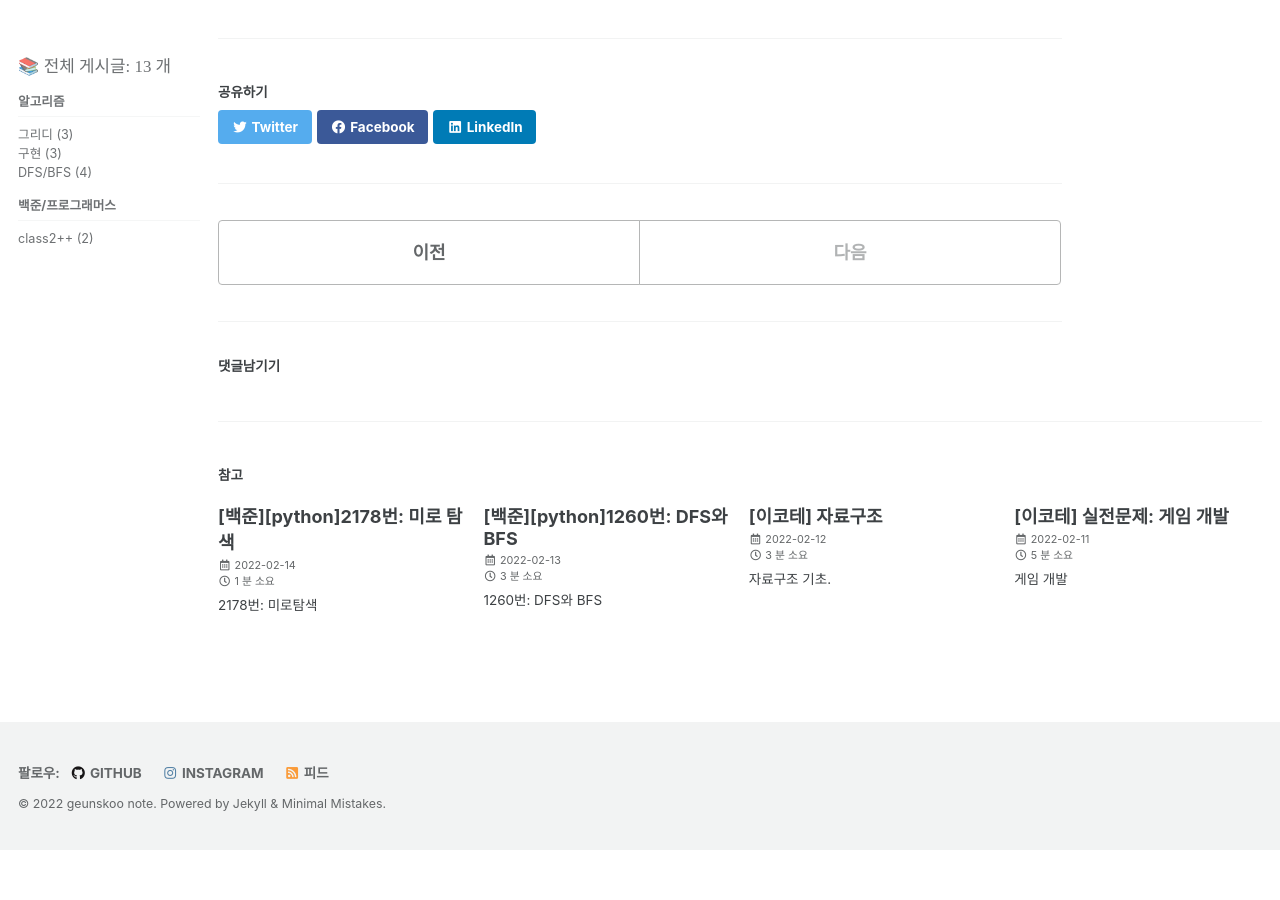
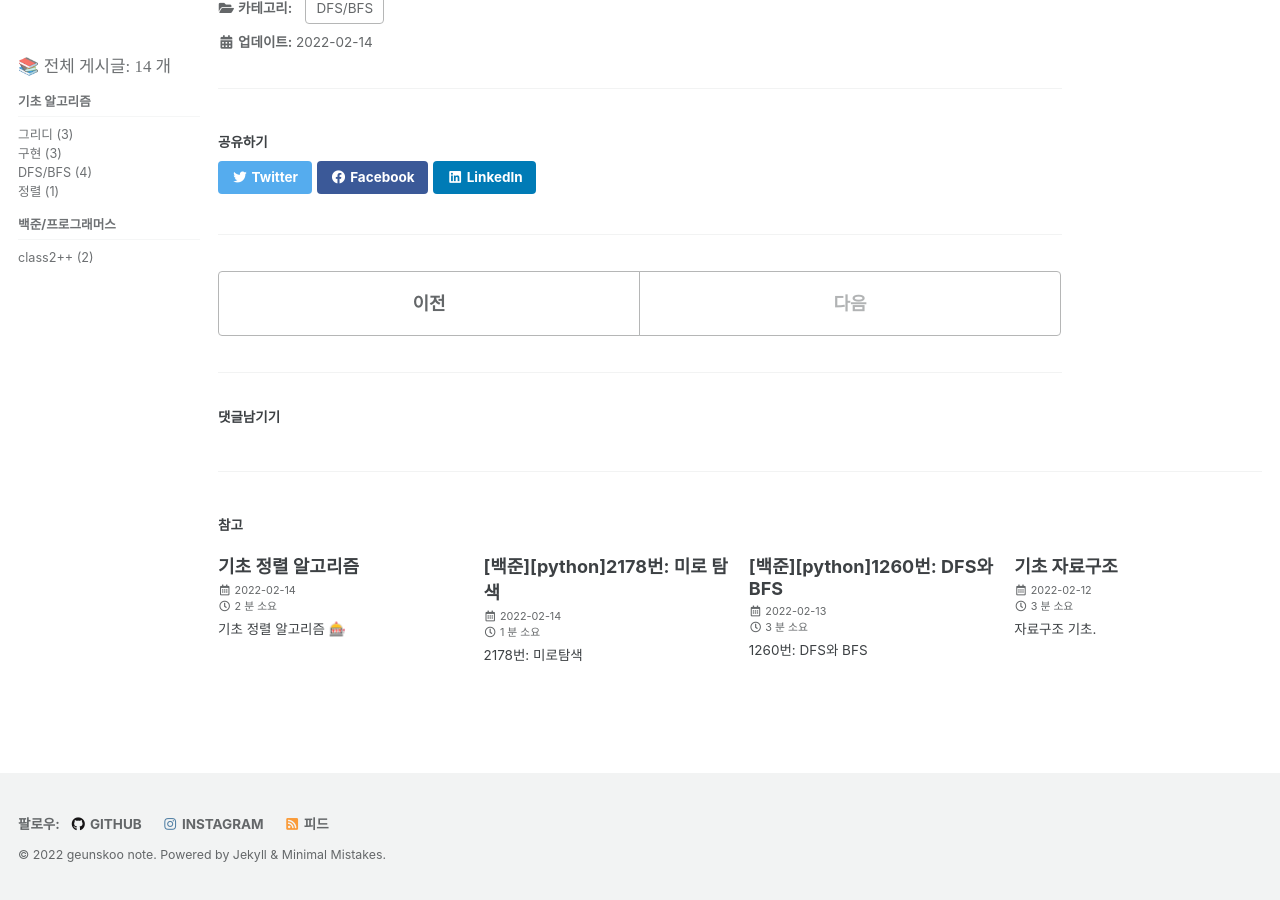
Before and after one commit to geunskoo/geunskoo.github.io, a Jekyll site: the page built from _posts/2022-02-14-maze.md, in a window 1280 px wide and 900 px high, scrolled down 2533 px. Built offline with Jekyll 4.4.1, drawn with Linux system fonts in a browser that asks for light colours; cached includes are drawn as plain includes; comment, search, counter and statistics services are not loaded; before the commit the page ends 3383 px from its top, so only the background shows below that; some of the changed lines change nothing that is shown; some of the changed text lies outside the part shown.

Commit message:
기초정렬 알고리즘 포스팅

````diff
--- a/_config.yml
+++ b/_config.yml
@@ -105,7 +105,7 @@
   name             : "geunskoo"
   avatar           : /assets/images/프로필.jpg
   bio              : "알고리즘 /CS /빅데이터 공부 중 ✍💦"
-  location         : "South Korea,Busan"
+  location         : "PNU 수학과"
   email            : "oryukdo3@naver.com"
   links:
     - label: "Email"
--- a/_includes/nav_list_main
+++ b/_includes/nav_list_main
@@ -10,7 +10,7 @@
       </li>
       <li>
         <!--span 태그로 카테고리들을 크게 분류 ex) C/C++/C-->
-        <span class="nav__sub-title">알고리즘 </span>
+        <span class="nav__sub-title">기초 알고리즘 </span>
             <ul>
                 {% for category in site.categories %}
                     {% if category[0] == "greedy" %}
--- a/_posts/2022-02-12-data-structure.md
+++ b/_posts/2022-02-12-data-structure.md
@@ -1,6 +1,6 @@
 ---
 layout: single
-title:  "[이코테] 자료구조"
+title:  "기초 자료구조"
 categories:
     - DFS/BFS
 tag: [python,자료구조,개념]
--- /dev/null
+++ b/_posts/2022-02-14-ecote-sort.md
@@ -0,0 +1,284 @@
+---
+layout: single
+title:  "기초 정렬 알고리즘"
+categories:
+    - sort
+tag: [python,정렬,개념]
+toc: true
+toc_sticky: True
+toc_label: "목차"
+author_profile: false
+sidebar: true
+---
+
+# 기초 정렬 알고리즘 🎰
+
+## ✍ 기초 정렬 알고리즘
+
+1️⃣ ***선택 정렬***
+
+2️⃣ ***삽입 정렬***
+
+3️⃣ ***버블 정렬***
+
+4️⃣ ***퀵 정렬***
+
+5️⃣ ***계수 정렬*** ... 등 등
+
+
+
+## 1️⃣***선택 정렬***
+
+![Selection-Sort-Animation]({{geunskoo.github.io}}/images/2022-02-14-ecote-sort/Selection-Sort-Animation.gif)
+
+[출처 위키피디아](https://ko.wikipedia.org/wiki/%EC%84%A0%ED%83%9D_%EC%A0%95%EB%A0%AC)
+
+다음 gif와 같이
+
+1. 첫번째를 데이터를 제외한 **뒷 부분중 가장 작은 데이터**를 첫번째 데이터와 위치를 바꾼다.
+2. 두 번째 데이터와 두번째의 뒷부분 데이터중 가장 작은 데이터와 위치를 바꾼다.
+3. 세 번째 데이터와 세번째의 뒷부분 데이터중 가장 작은 데이터와 위치를 바꾼다.
+4.  . . . . (반복) . . . .
+
+<br/>
+
+> 파이썬을 이용한 구현
+>
+> ```python
+> # 선택정렬
+> num = [5,8,1,7,9,2,4,6,3,10]
+>
+> for i in range(len(num)):
+>     min_index = i
+>     for j in range(i+1,len(num)):
+>         if num[min_index] > num[j]:
+>             min_index = j
+> 	#스와프
+>     num[min_index], num[i] = num[i], num[min_index]
+>
+> #출력
+> num
+> ```
+>
+> ***>>output***
+>
+> ```python
+> [1, 2, 3, 4, 5, 6, 7, 8, 9, 10]
+> ```
+
+---
+
+<br/>
+
+<br/>
+
+<br/>
+
+## 2️⃣ ***삽입 정렬***
+
+![삽입정렬]({{geunskoo.github.io}}/images/2022-02-14-ecote-sort/삽입정렬.gif)
+
+[출처 위키피디아](https://ko.wikipedia.org)
+
+다음 gif와 같이
+
+1. 두 번째 데이터부터 시작합니다.
+2. **자신의 앞에 있는 데이터들과 비교하여 자신보다 작은 숫자 뒤에 삽입합니다.**
+3. 세 번째 데이터를 자신의 앞에 있는 데이터들과 비교하여 자신보다 작은 숫자 뒤에 삽입합니다.
+4. . . . . (반복) . . . .
+
+<br/>
+
+> 파이썬을 이용한 구현
+>
+> ```python
+> # 삽입정렬
+> num = [5,8,1,7,9,2,4,6,3,10]
+>
+> for i in range(1,len(num)):
+>     for j in range(i,0,-1):
+>      	if num[j] < num[j-1]:
+>             num[j],num[j-1] = num[j-1],num[j]
+> #출력
+> num
+> ```
+>
+>  ***>>output***
+>
+>  ```python
+>  [1, 2, 3, 4, 5, 6, 7, 8, 9, 10]
+ <br/>
+
+ <br/>
+
+> 파이썬을 이용한 구현
+>
+> ```python
+> # 삽입정렬
+> num = [5,8,1,7,9,2,4,6,3,10]
+>
+> for i in range(1,len(num)):
+>  for j in range(i,0,-1):
+>   	if num[j] < num[j-1]:
+>          num[j],num[j-1] = num[j-1],num[j]
+> #출력
+> num
+> ```
+>
+> ***>>output***
+>
+> ```python
+> [1, 2, 3, 4, 5, 6, 7, 8, 9, 10]
+> ```
+
+ <br/>
+
+ <br/>
+
+ <br/>
+
+## 3️⃣ ***버블 정렬***
+
+![버블정렬]({{geunskoo.github.io}}/images/2022-02-14-ecote-sort/버블정렬.gif)
+
+[출처 위키피디아](https://ko.wikipedia.org)
+
+다음 gif와 같이
+
+1. **첫 번째 데이터와 두 번째 데이터를, 두 번째 데이터와 세 번째 데이터, 세 번째데이터와 네 번째 데이터를 비교하여 정렬을 시켜줍니다.**
+2. 이 작업을 1회전하면 데이터중 가장 큰값은 제일 뒤로간다.
+3. . . . . (반복) . . . .
+
+> 파이썬을 이용한 구현
+>
+> ```python
+> # 버블정렬
+> num = [5,8,1,7,9,2,4,6,3,10]
+>
+> for i in range(len(num)-1):
+>     for j in range(len(num)-1-i):
+>         if num[j] > num[j+1]:
+>             num[j],num[j+1] = num[j+1],num[j]
+> #출력
+> num
+> ```
+>
+> ***>>output***
+>
+> ```python
+> [1, 2, 3, 4, 5, 6, 7, 8, 9, 10]
+> ```
+
+ <br/>
+
+ <br/>
+
+ <br/>
+
+## 4️⃣ ***퀵 정렬***
+
+![퀵정렬]({{geunskoo.github.io}}/images/2022-02-14-ecote-sort/퀵정렬.gif)
+
+[출처 위키피디아](https://ko.wikipedia.org)
+
+다음 gif와 같이
+
+1. 첫 번째 값을 pivot값을 정하고, 이를 기준으로 왼쪽부터 pivot보다 큰값 ,오른쪽부터 pivot보다 작은 값을  찾는다.
+2. 찾은 값들의 위치를 바꿔준다.
+3. 찾는 값의 인덱스가 교차 될때 까지 2번의 과정을 반복한다.
+4. 교차되는 인덱스는 위치를 바꿔주지 않고  pivot을 교차점 사이에 넣는다.
+5.  pivot을 기준으로 왼쪽 리스트와 오른쪽리스트를 1~3 과정을 다시 반복한다. (재귀함수 활용)
+
+
+
+> 파이썬을 이용한 구현
+>
+> ```python
+> #퀵정렬
+> num = [5,8,1,7,9,2,4,6,3,10]
+>
+> def quick_sort(num,start,end):
+>  if start >= end:
+>      return
+>  pivot = start
+>  left = start+1
+>  right = end
+>  while left <= right:
+>      #피벗보다 작은 값의 인덱스를 찾을 때 까지 반복
+>      while left <= end and num[left] <= num[pivot]:
+>          left+=1
+>      #피벗보다 큰 값의 인덱스를 찾을 때 까지 반복
+>      while right > start and num[right] >= num[pivot]:
+>          right-=1
+>      # 인덱스가 엇갈린다면?
+>      if left > right:
+>         num[right],num[pivot] = num[pivot],num[right]
+>      else:
+>          num[left],num[right] = num[right],num[left]
+>  quick_sort(num,start,right-1)
+>  quick_sort(num,right+1,end)
+>
+> quick_sort(num,0,len(num)-1)
+> num
+> ```
+> ***>>output***
+>
+> ```python
+> [1, 2, 3, 4, 5, 6, 7, 8, 9, 10]
+> ```
+---
+
+---
+
+
+
+> 파이썬의 장점을 살린 퀵정렬
+>
+> ```python
+> #퀵정렬
+>  num = [5,8,1,7,9,2,4,6,3,10]
+>
+>  def quick(num):
+>   if len(num) <= 1:
+>       return num
+>      pivot = num[0]
+>     	tail = num[1:]
+>
+>   left_side = [x for x in tail if x <= pivot]
+>       right_side = [x for x in tail if x > pivot]
+>
+>     return quick(left_side)+[pivot]+quick(right_side)
+>
+>     quick(num)
+> ```
+>
+> ***>>output***
+>
+> ```python
+> [1, 2, 3, 4, 5, 6, 7, 8, 9, 10]
+> ```
+
+<br/>
+
+<br/>
+
+<br/>
+
+## 5️⃣ ***계수 정렬***
+
+![CountingSort]({{geunskoo.github.io}}/images/2022-02-14-ecote-sort/CountingSort.gif)
+
+[출처 위키피디아 커먼즈](https://commons.wikimedia.org/)
+
+다음 gif와 같이
+
+1. 제일 작은 값과 제일 큰 값 사이에 값들을 가지는 리스트를 만듭니다.
+2. 위에서 만든 리스트값에 등장하는 데이터수를 저장합니다.
+3. 차례로 리스트의 인덱스를 값의 크기만큼 반복하여 나타냅니다.
+
+
+
+ **출처/참고**
+
+이것이 코딩 테스트다 - 나동빈 저
+{: .notice--info}
--- a/_posts/2022-02-14-maze.md
+++ b/_posts/2022-02-14-maze.md
@@ -19,11 +19,11 @@
 
 문제와 상동함.
 
-
+그래서!
 
 위의 문제 풀이와
 
-그래서 조금 다르게 구현을 해보았다.
+ 조금 다르게 구현을 해보았다.
 
 ## 나의 코드
 
@@ -78,6 +78,8 @@
 >    ```python
 >    10
 >    ```
+>
+>
 
 ### 🌝 Thinking
 
````
Also changed, not shown: images/2022-02-14-ecote-sort/CountingSort.gif (added), images/2022-02-14-ecote-sort/Selection-Sort-Animation.gif (added), images/2022-02-14-ecote-sort/버블정렬.gif (added), images/2022-02-14-ecote-sort/삽입정렬.gif (added), images/2022-02-14-ecote-sort/퀵정렬.gif (added).
